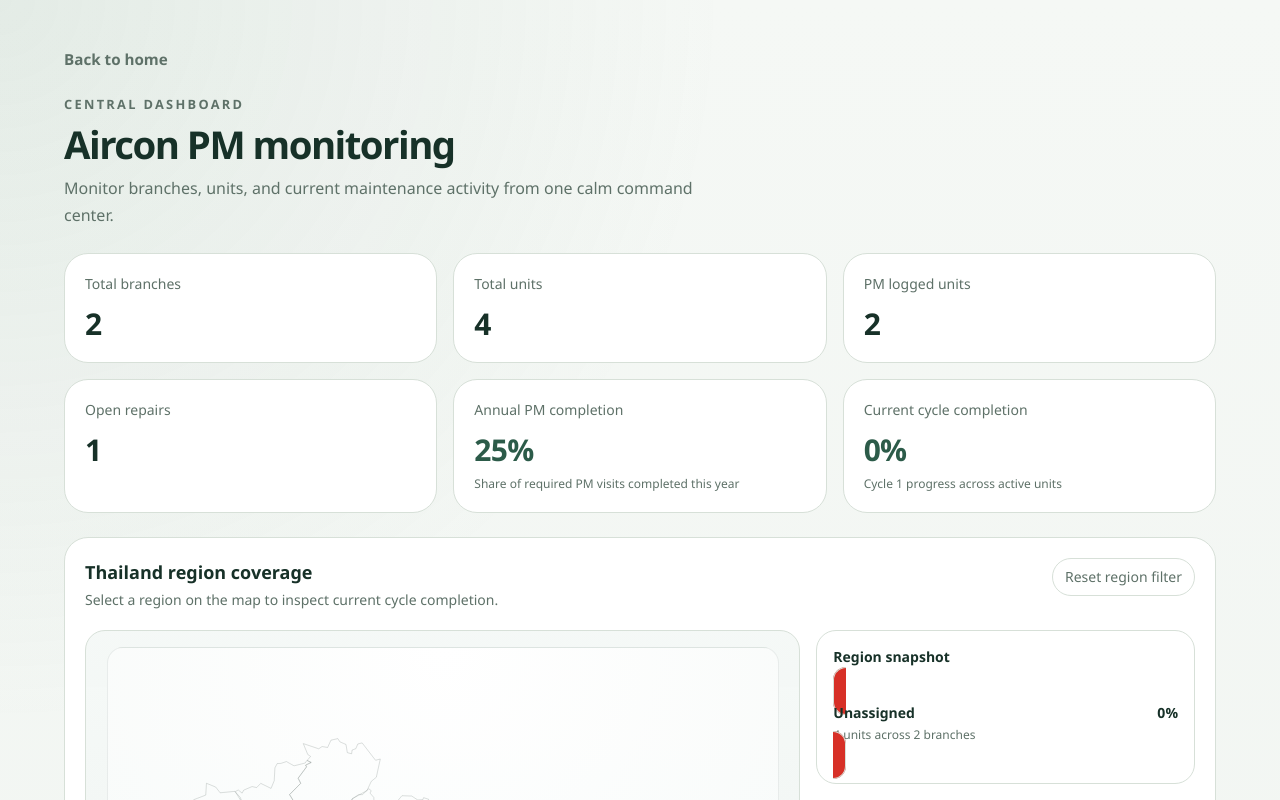
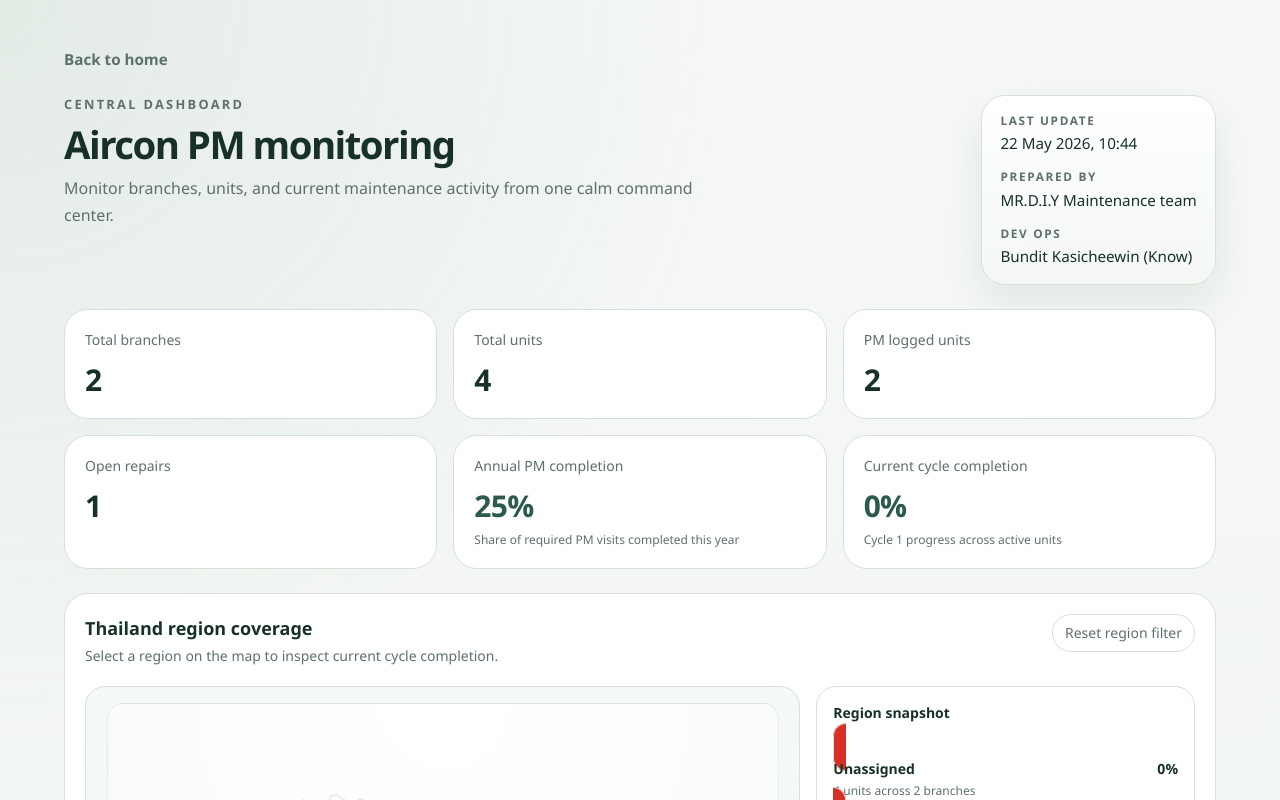
Before and after one commit to bunditkasi/PMAIRCON, a Next.js app: page /dashboard in a window 1280 px wide. Shown: the top 800 px of the page. Built offline with nearby package versions, Linux system fonts and the light colour scheme.

Commit message:
feat: add dashboard metadata panel

```diff
--- a/src/app/dashboard/page.tsx
+++ b/src/app/dashboard/page.tsx
@@ -31,6 +31,15 @@ export default async function DashboardPage({
   const month = todayParts.find((part) => part.type === "month")?.value ?? "01";
   const day = todayParts.find((part) => part.type === "day")?.value ?? "01";
   const today = `${year.toString().padStart(4, "0")}-${month}-${day}`;
+  const lastUpdatedAt = new Intl.DateTimeFormat("en-GB", {
+    timeZone: "Asia/Bangkok",
+    day: "2-digit",
+    month: "short",
+    year: "numeric",
+    hour: "2-digit",
+    minute: "2-digit",
+    hour12: false,
+  }).format(new Date());
   const summary = summarizeDashboard(
     {
       branches: collections.branches,
@@ -59,6 +68,26 @@ export default async function DashboardPage({
       eyebrow="Central dashboard"
       title="Aircon PM monitoring"
       description="Monitor branches, units, and current maintenance activity from one calm command center."
+      heroAside={
+        <section className="dashboard-meta-card" aria-label="Dashboard metadata">
+          <div className="dashboard-meta-card__row">
+            <p className="dashboard-meta-card__label">Last update</p>
+            <p className="dashboard-meta-card__value">{lastUpdatedAt}</p>
+          </div>
+          <div className="dashboard-meta-card__row">
+            <p className="dashboard-meta-card__label">Prepared by</p>
+            <p className="dashboard-meta-card__value">
+              MR.D.I.Y Maintenance team
+            </p>
+          </div>
+          <div className="dashboard-meta-card__row">
+            <p className="dashboard-meta-card__label">Dev Ops</p>
+            <p className="dashboard-meta-card__value">
+              Bundit Kasicheewin (Know)
+            </p>
+          </div>
+        </section>
+      }
     >
       <SummaryCards summary={summary} />
       <RegionMap
@@ -75,7 +104,7 @@ export default async function DashboardPage({
       <SectionCard
         aside={`${branchDirectory.length} branches`}
         eyebrow="Branch directory"
-        title="Open a branch"
+        title="Branch List"
       >
         <div className="grid max-h-[32rem] gap-3 overflow-y-auto pr-1 md:grid-cols-2 xl:grid-cols-3">
           {branchDirectory.map((branch) => (
--- a/src/app/globals.css
+++ b/src/app/globals.css
@@ -57,9 +57,18 @@ body {
 }
 
 .app-shell__hero {
+  display: grid;
+  gap: 1.25rem;
+}
+
+.app-shell__hero-copy {
   display: flex;
   flex-direction: column;
   gap: 0.65rem;
+}
+
+.app-shell__hero-aside {
+  align-self: start;
 }
 
 .app-shell__eyebrow,
@@ -95,6 +104,38 @@ body {
   gap: 1.5rem;
 }
 
+.dashboard-meta-card {
+  min-width: min(100%, 18rem);
+  border: 1px solid var(--border);
+  border-radius: 1.5rem;
+  background: linear-gradient(180deg, rgba(255, 255, 255, 0.96), rgba(244, 248, 244, 0.92));
+  box-shadow: var(--shadow-soft);
+  padding: 1rem 1.15rem;
+}
+
+.dashboard-meta-card__row {
+  display: grid;
+  gap: 0.15rem;
+}
+
+.dashboard-meta-card__row + .dashboard-meta-card__row {
+  margin-top: 0.85rem;
+}
+
+.dashboard-meta-card__label {
+  color: var(--text-muted);
+  font-size: 0.74rem;
+  font-weight: 700;
+  letter-spacing: 0.14em;
+  text-transform: uppercase;
+}
+
+.dashboard-meta-card__value {
+  color: var(--text);
+  font-size: 0.95rem;
+  line-height: 1.5;
+}
+
 .section-card {
   border: 1px solid var(--border);
   border-radius: 1.75rem;
@@ -124,6 +165,13 @@ body {
   font-size: 0.95rem;
 }
 
+@media (min-width: 1080px) {
+  .app-shell__hero {
+    grid-template-columns: minmax(0, 1fr) auto;
+    align-items: start;
+  }
+}
+
 @media (max-width: 768px) {
   .app-shell {
     padding: 1.5rem 1rem 2rem;
@@ -137,4 +185,8 @@ body {
     flex-direction: column;
     align-items: flex-start;
   }
+
+  .dashboard-meta-card {
+    width: 100%;
+  }
 }
--- a/src/features/ui/app-shell.tsx
+++ b/src/features/ui/app-shell.tsx
@@ -8,6 +8,7 @@ interface AppShellProps {
   eyebrow: string;
   title: string;
   description?: string;
+  heroAside?: ReactNode;
   children: ReactNode;
 }
 
@@ -17,6 +18,7 @@ export function AppShell({
   eyebrow,
   title,
   description,
+  heroAside,
   children,
 }: AppShellProps) {
   return (
@@ -32,10 +34,15 @@ export function AppShell({
         ) : null}
 
         <header className="app-shell__hero">
-          <p className="app-shell__eyebrow">{eyebrow}</p>
-          <h1 className="app-shell__title">{title}</h1>
-          {description ? (
-            <p className="app-shell__description">{description}</p>
+          <div className="app-shell__hero-copy">
+            <p className="app-shell__eyebrow">{eyebrow}</p>
+            <h1 className="app-shell__title">{title}</h1>
+            {description ? (
+              <p className="app-shell__description">{description}</p>
+            ) : null}
+          </div>
+          {heroAside ? (
+            <div className="app-shell__hero-aside">{heroAside}</div>
           ) : null}
         </header>
 
```
Also changed, not shown: 1 other file (tests, documents, lock files or other folders).
